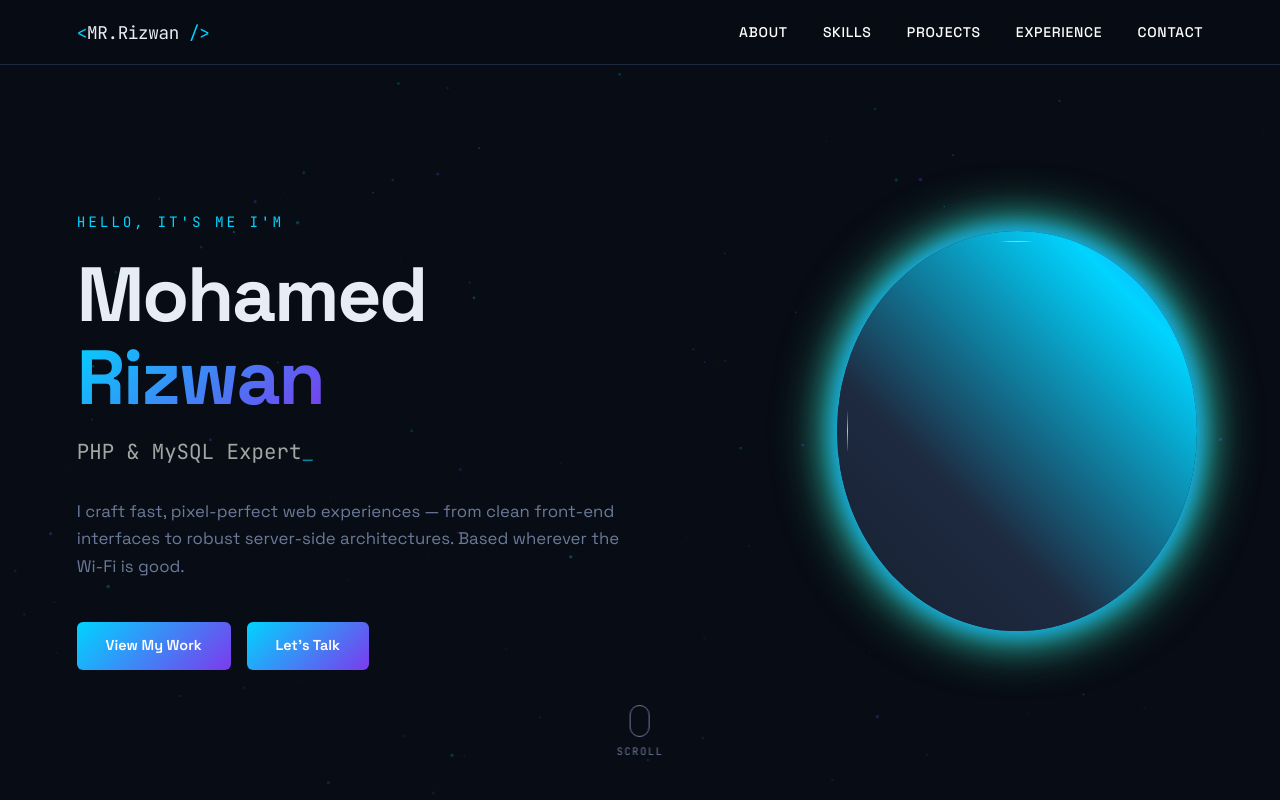
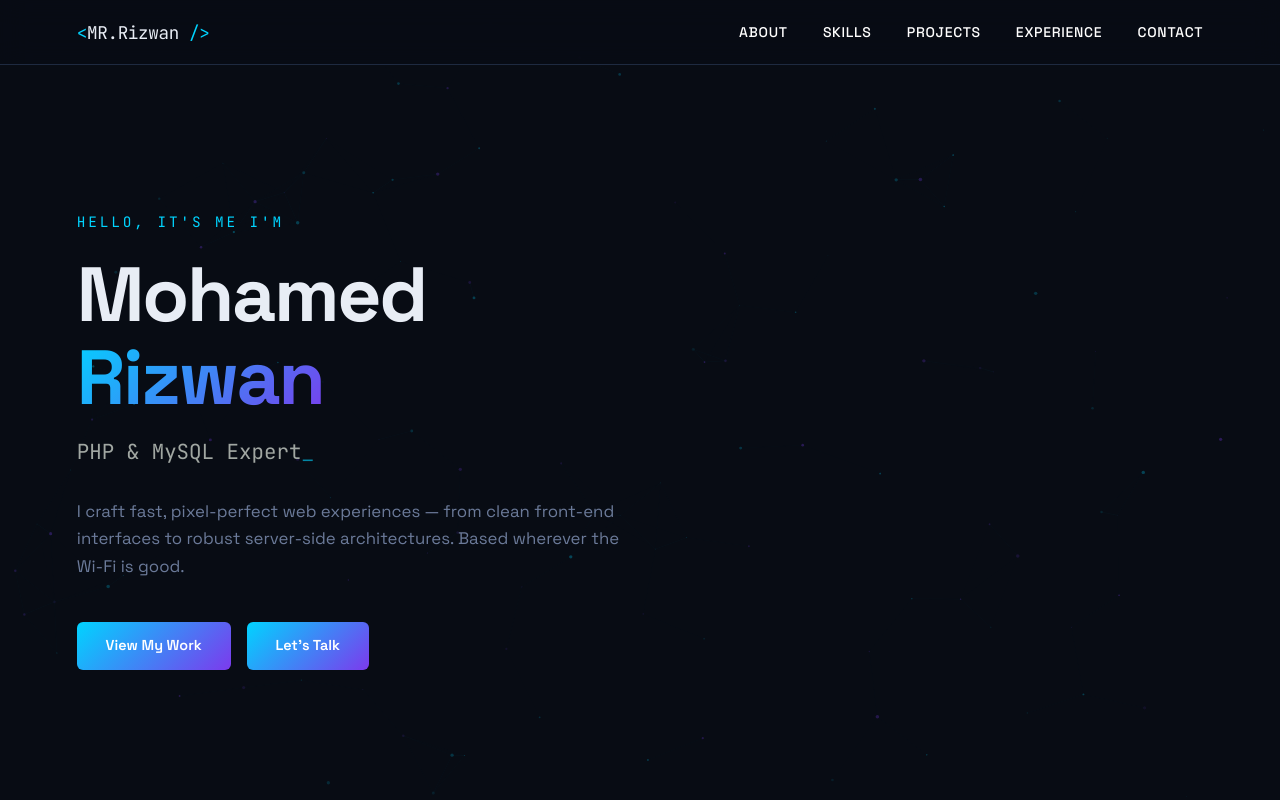
Before and after one commit to MIMRizwan/my-first-project, a plain HTML site: page index.html in a window 1280 px wide. Shown: the top 800 px of the page. Drawn offline with Linux system fonts and the light colour scheme.

Commit message:
My-Portfolio

```diff
--- a/index.html
+++ b/index.html
@@ -49,12 +49,9 @@
       <a href="#contact" class="btn btn-outline">Let's Talk</a>
     </div>
   </div>
-  <div class="scroll-hint">
-    <div class="mouse"></div>
-    <span>Scroll</span>
-  </div>
 
-        <div class="image"><img src="img/a.jpg"></div>
+
+
 
 </section>
 
--- a/style.css
+++ b/style.css
@@ -210,52 +210,8 @@
       background: var(--glow);
       box-shadow: 0 0 20px var(--glow);
     }
-    .scroll-hint {
-      position: absolute;
-      bottom: 2.5rem;
-      left: 50%;
-      transform: translateX(-50%);
-      display: flex;
-      flex-direction: column;
-      align-items: center;
-      gap: 6px;
-      font-family: var(--font-mono);
-      font-size: 0.65rem;
-      color: var(--muted);
-      letter-spacing: 0.15em;
-      text-transform: uppercase;
-      animation: fadeIn 1.5s 1.2s both;
-    }
-    .scroll-hint .mouse {
-      width: 20px; height: 32px;
-      border: 1.5px solid var(--muted);
-      border-radius: 10px;
-      display: flex;
-      justify-content: center;
-      padding-top: 5px;
-    }
-    .scroll-hint .mouse::before {
-      content: '';
-      width: 3px; height: 7px;
-      background: var(--cyan);
-      border-radius: 2px;
-      animation: scrollDot 1.8s infinite;
-    }
-    .image{
-        margin-left: 200px;
-        margin-top: 80px;
 
-    }
-    .image img{
-    width: 360px;
-    height: 400px;
-    border-radius: 50%;
-    box-shadow: 0 0 20px #15aafa, 0 0 40px #10bed2, 0 0 60px #4ef0bd;
-   padding:10px;
-   background:linear-gradient(45deg,#7C3AED,#131B2A,#1E2A40,#00D4FF,#7416e7);
-   background-size: 300%,300%;
-   animation: borderMove 4s linear infinite;
-}
+
 @keyframes borderMove{
     0%{
         background-position: 0% 50%;
@@ -722,18 +678,7 @@
     @media (prefers-reduced-motion: reduce) {
       *, *::before, *::after { animation: none !important; transition: none !important; }
     }
-    @media(max-width:700px){
-       .image img{
-        width: 100%;
-        max-width: 550px;
-        height: auto;
-        aspect-ratio: 1;
-        border-radius: 50%;
-        object-fit: cover;
-        margin-bottom: 130px;
 
-       }
-    }
     /*
     <div class="project-links">
           <a href="#">Live Demo</a>
```
